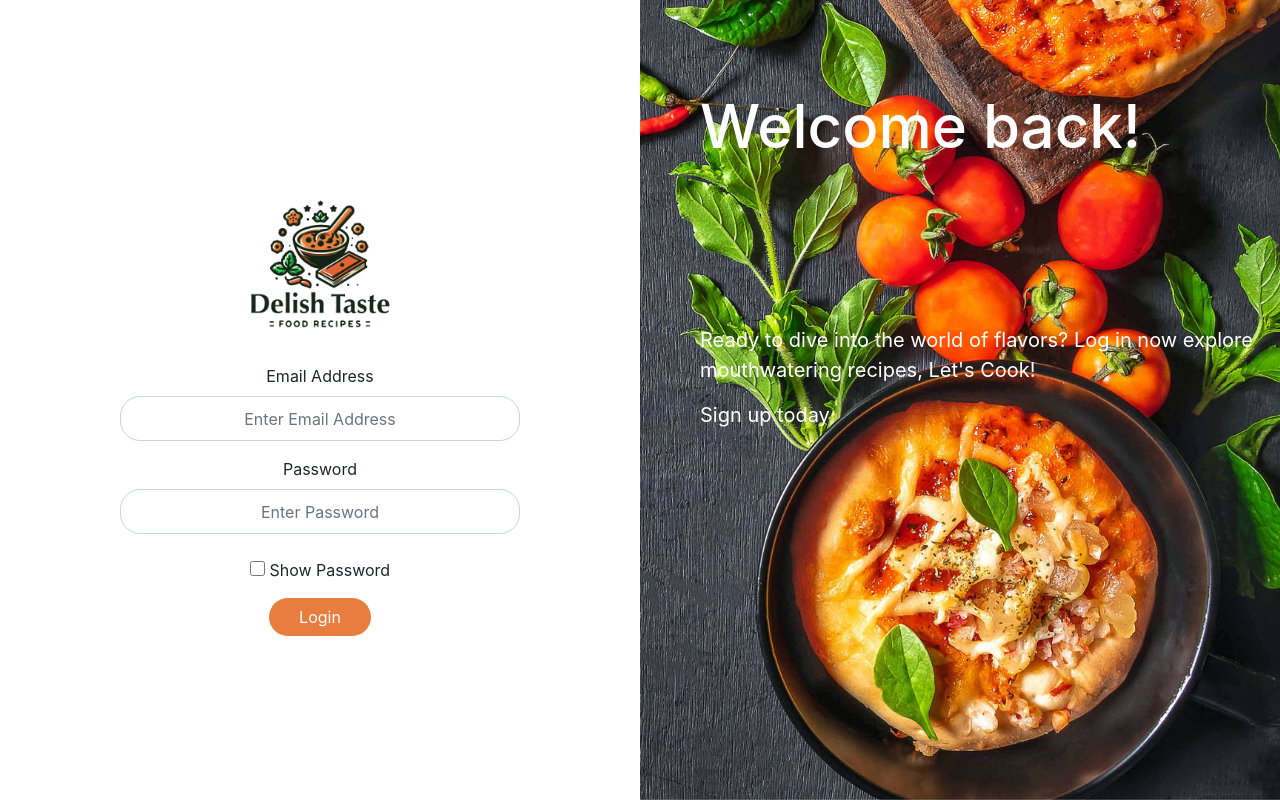
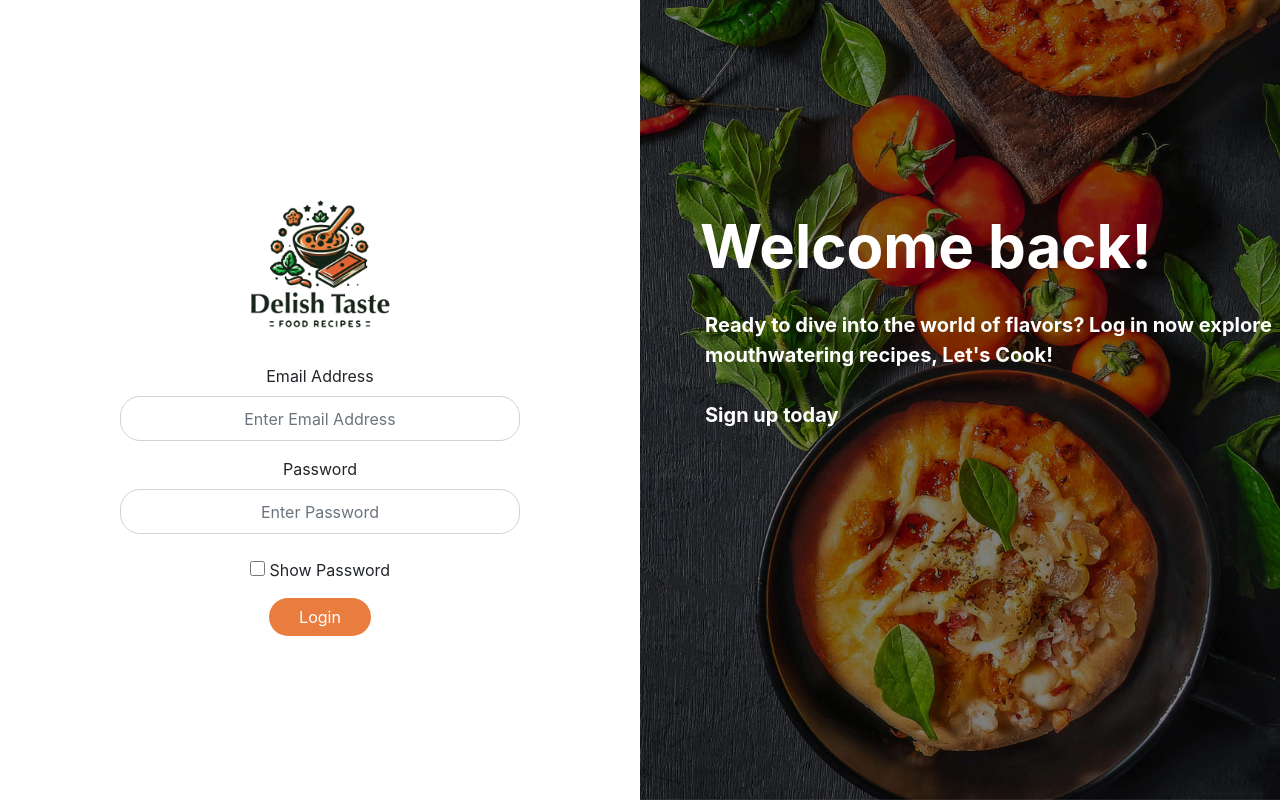
Before and after one commit to SerhiyKukurudza/DelishTaste, a Node server app: page /login in a window 1280 px wide. Run offline with Node 20, Linux system fonts and the light colour scheme.

Commit message:
Imagens escuras de login e sign up

```diff
--- a/public/css/login_style.css
+++ b/public/css/login_style.css
@@ -16,6 +16,15 @@
   background-size: cover;
   background-position: 80% center;
   background-repeat: no-repeat;
+}
+
+.shade {
+  width: 50%;
+  height: 100%;
+  background: rgba(0,0,0,0.5);
+  position: absolute;
+  top: 0;
+  right: 0;
 }
 
 .emptySpace {
@@ -71,21 +80,22 @@
 .textBottom {
   position: absolute; /* Permite posicionar os elementos relativamente à .containerTest */
   color: white; /* Ajuste a cor do texto conforme necessário para melhor contraste */
+  font-weight: bold;
 }
 
 .textTop {
   font-size: 60px;
   max-width: 500px;
-  margin: 90px 0px 0px 60px;
+  margin: 210px 0px 0px 60px;
 }
 
 .textMiddle {
   font-size: 20px;
   max-width: 600px;
-  margin: 325px 0px 0px 60px;
+  margin: 310px 0px 0px 65px;
 }
 
 .textBottom {
   font-size: 20px;
-  margin: 400px 0px 0px 60px;
+  margin: 400px 0px 0px 65px;
 }
--- a/views/login.mustache
+++ b/views/login.mustache
@@ -52,12 +52,14 @@
       </div>
 
       <div class="loginImg">
+       <div class="shade">
           <h1 class="textTop">Welcome back!</h1>
           <p class="textMiddle">
             Ready to dive into the world of flavors? Log in now explore mouthwatering recipes,
             Let's Cook!
           </p>
           <a class="textBottom" href="/register">Sign up today</a>
+        </div>
       </div>
     </div>
 
```
Also changed, not shown: public/css/signUp_style.css (+13 -9 lines), views/signUp.mustache (+7 -6 lines). Lines whose indentation alone changed are shown as unchanged.
